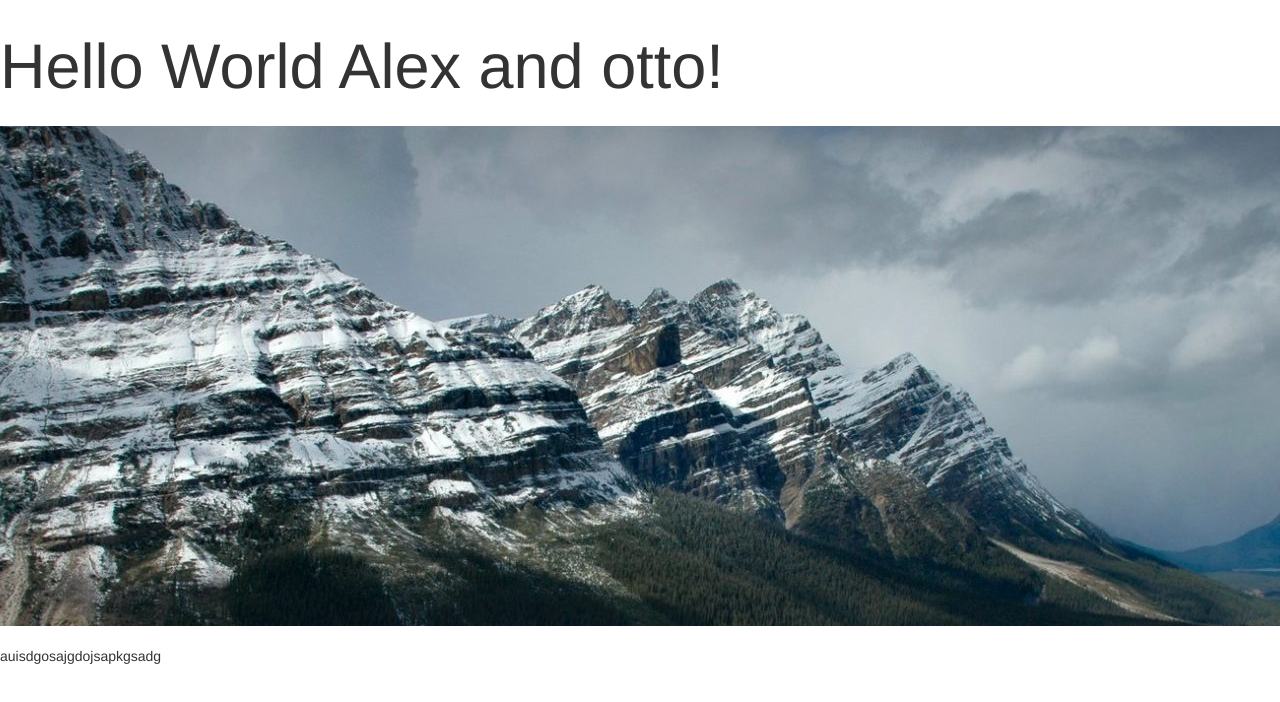
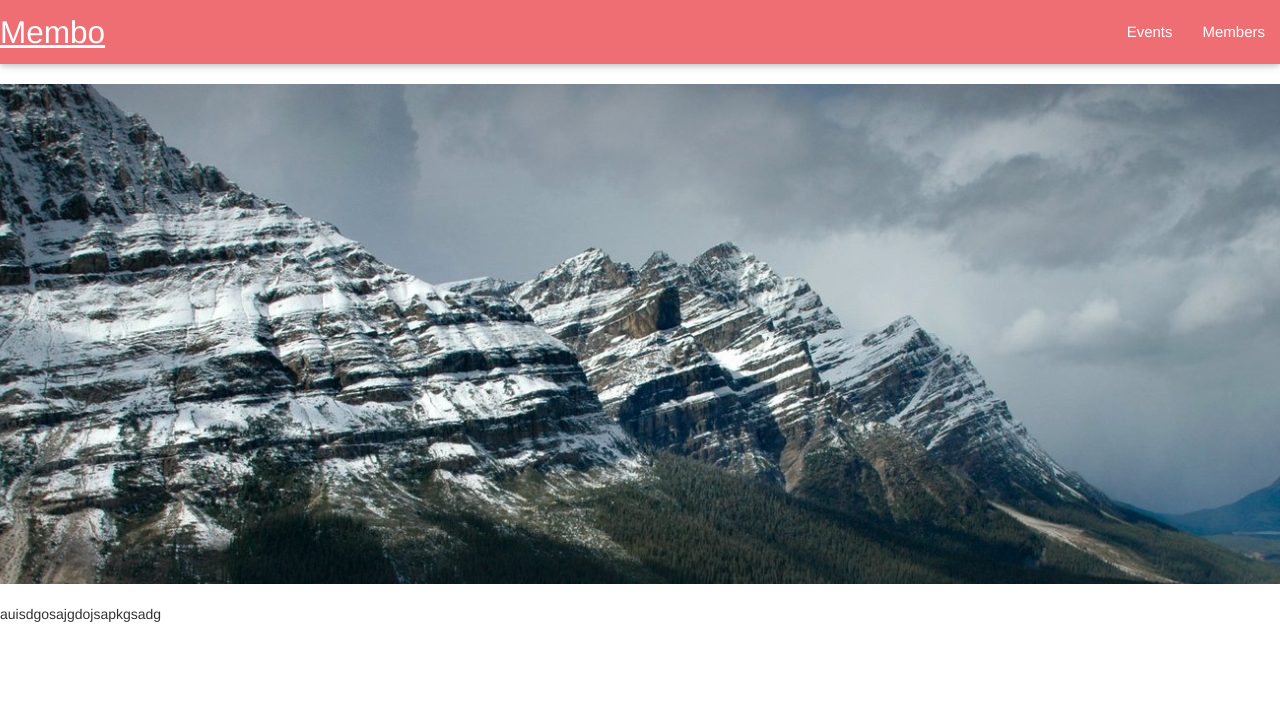
Before and after one commit to OttoBergman/membo, a website: page app/index.html in a window 1280 px wide. Shown: the top 702 px of the page. Drawn offline with nearby package versions, Linux system fonts and the light colour scheme; some packages are replaced by stand-ins of ours; a script that the page names is missing.

Commit message:
added ngDialog module

```diff
--- a/app/css/app.css
+++ b/app/css/app.css
@@ -1 +1,22 @@
 /* app css stylesheet */
+
+a.nav-link:link
+{
+    color: #ffffff;
+    text-decoration: none;
+}
+a.nav-link:visited
+{
+    color: #ffffff;
+    text-decoration: none;
+}
+a.nav-link:hover
+{
+    color: #ffffff;
+    text-decoration: none;
+}
+a.nav-link:active
+{
+    color: #ffffff;
+    text-decoration: none;
+}
--- a/app/index.html
+++ b/app/index.html
@@ -2,11 +2,14 @@
 <html lang="en" ng-app="memboApp">
 <head>
   <meta charset="utf-8">
-  <title>Google Phone Gallery</title>
+  <title>Membo</title>
   <link rel="stylesheet" href="bower_components/bootstrap/dist/css/bootstrap.css">
   <link rel="stylesheet" href="css/app.css">
   <link rel="stylesheet" href="css/animations.css">
   <link rel="stylesheet" href="css/materialize.css">
+  <link rel="stylesheet" href="bower_components/ng-dialog/css/ngDialog-theme-default.css">
+  <link rel="stylesheet" href="bower_components/ng-dialog/css/ngDialog-theme-plain.css">
+  <link rel="stylesheet" href="bower_components/ng-dialog/css/ngDialog-custom-width.css">
   <script src="bower_components/jquery/dist/jquery.js"></script>
 
 
@@ -15,6 +18,7 @@
   <script src="bower_components/angular-animate/angular-animate.js"></script>
   <script src="bower_components/angular-route/angular-route.js"></script>
   <script src="bower_components/angular-resource/angular-resource.js"></script>
+  <script src="bower_components/ng-dialog/js/ngDialog.min.js"></script>
   <script type="text/javascript" src="js/angular-materialize.js"></script>
   <script src="js/app.js"></script>
   <script src="js/animations.js"></script>
--- a/app/js/app.js
+++ b/app/js/app.js
@@ -9,7 +9,8 @@ var memboApp = angular.module('memboApp', [
   'memboControllers',
   'memboFilters',
   'memboServices',
-  'ui.materialize'
+  'ui.materialize',
+  'ngDialog'
 ]);
 
 memboApp.config(['$routeProvider',
--- a/app/templates/home.html
+++ b/app/templates/home.html
@@ -1,4 +1,19 @@
-<h1>Hello World Alex and otto!</h1>
+<div class="navbar-fixed">
+    <nav>
+        <div class="nav-wrapper">
+            <a href="#!" class="brand-logo left">Membo</a>
+            <a href="#" data-activates="mobile" class="button-collapse"><i class="material-icons">menu</i></a>
+            <ul id="nav-mobile" class="right hide-on-med-and-down">
+                <li><a class="nav-link" href="#/events">Events</a></li>
+                <li><a class="nav-link" href="#/members">Members</a></li>
+            </ul>
+            <ul class="side-nav" id="mobile">
+                <li><a href="#/events">Events</a></li>
+                <li><a href="#/members">Members</a></li>
+            </ul>
+        </div>
+    </nav>
+</div>
 
 <div class="parallax-container" style="margin: 20px 0;">
     <div parallax class="parallax">
```
Also changed, not shown: app/js/directives.js (+16 -0 lines).
